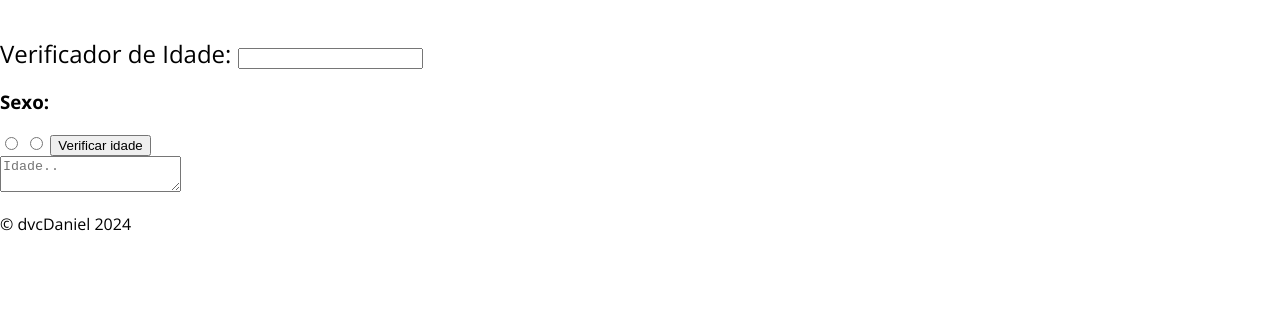
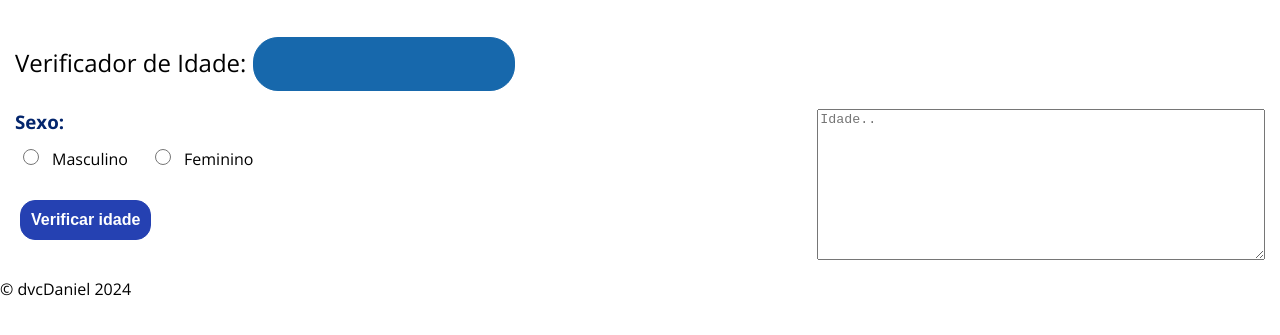
Before and after one commit to devdaniel28/ageChecker, a plain HTML site: page index.html in a window 1280 px wide. Shown: the part 125-460 px from the top of the page. Drawn offline with nearby package versions, Linux system fonts and the light colour scheme.

Commit message:
Estilizando o site

```diff
--- a/index.html
+++ b/index.html
@@ -19,15 +19,15 @@
     </header>
 
         <section id="agechekersection">
-            <p>Verificador de Idade: </p> <input type="number">
+            <p>Verificador de Idade: </p> <input type="number" id="valueoftheyear" min="1">
         </section>
 
     <main id="generateage">
         <section>
             <h3>Sexo:</h3>
 
-            <input type="radio" name="sex" id="sex01">
-            <input type="radio" name="sex" id="sex02"></input>
+            <input type="radio" name="sex" id="sex01">Masculino</input>
+            <input type="radio" name="sex" id="sex02">Feminino</input>
 
             <button>Verificar idade</button>
         </section>
--- a/src/style.css
+++ b/src/style.css
@@ -16,8 +16,64 @@ body {
 #agechekersection p {
     display: inline;
     font-size: 18pt;
+    margin: 0 0 0 15px;
 }
 
 #agechekersection input {
+    height: 2rem;
+    width: 15rem;
 
+    font-size: 18pt;
+    padding: 10px;
+
+    color: #ffffff;
+    font-weight: 500;
+    background: #1768ac;
+
+    border: #1768ac solid 1px;
+    border-radius: 25px;
 }
+
+
+#generateage {
+    display: flex;
+    gap: 15px;
+    margin: 18px 0;
+}
+
+#generateage section {
+    flex-grow: 2;
+}
+
+#generateage section h3 {
+    margin: 0 0 0 15px;
+    color: #03256c;
+}
+
+#generateage section input {
+    margin: 15px 5px 15px 15px;
+
+    width: 2rem;
+    height: 1rem;
+}
+
+#generateage section button {
+    display: block;
+
+    padding: 10px;
+    margin: 20px;
+
+    font-size: 12pt;
+    color: #ffffff;
+    background: #2541b2;
+    font-weight: 600;
+
+    border: #2541b2 solid 1px;
+    border-radius: 15px;
+}
+
+#generateage textarea {
+    margin: 0 15px;
+
+    flex-grow: 1;
+}
```
